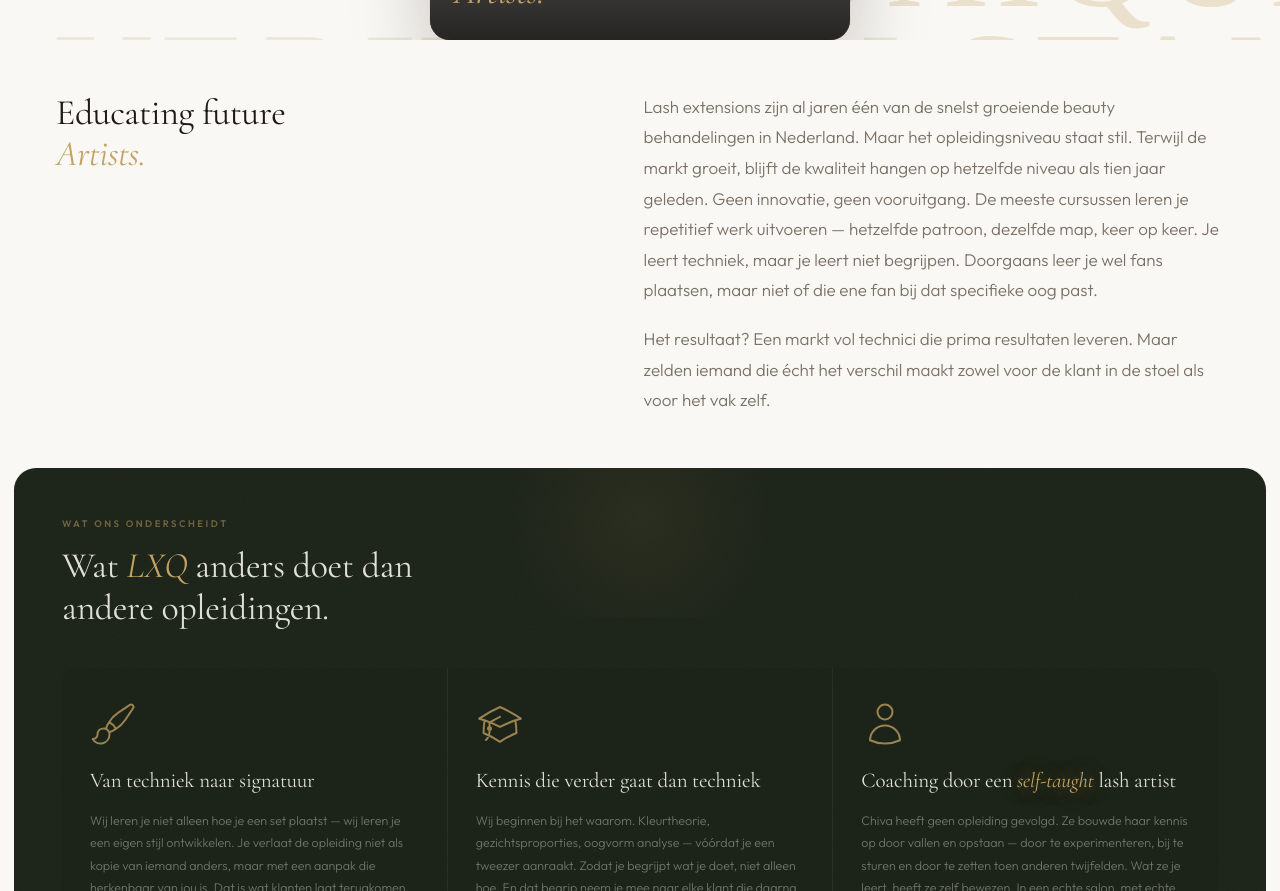
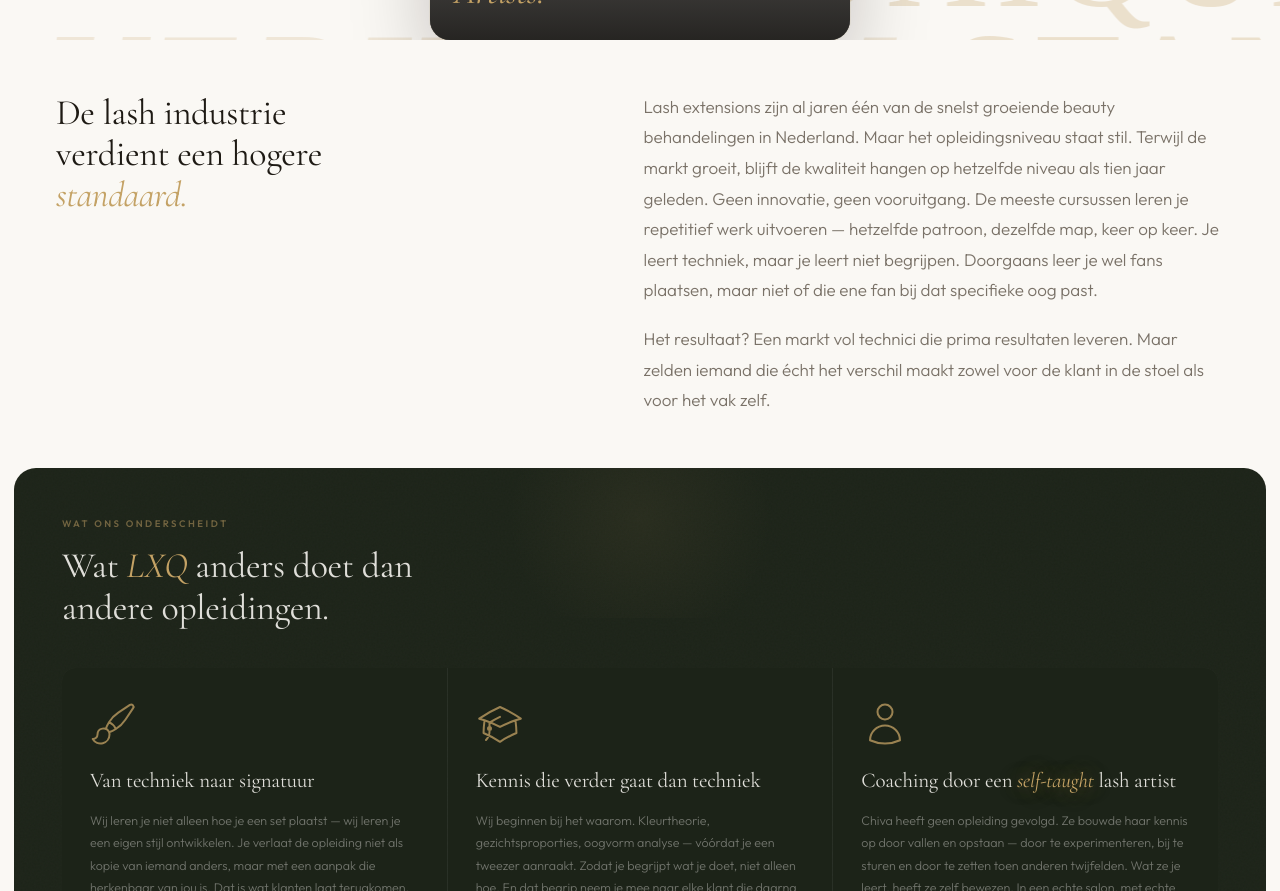
Before and after one commit to Luxique/luxique-react, a Next.js app: page / in a window 1280 px wide. Shown: the part 4800-5691 px from the top of the page. Built offline with nearby package versions, Linux system fonts and the light colour scheme; no server answers; grey boxes are pictures that could not be loaded.

Commit message:
fix: restore 'De lash industrie verdient een hogere standaard' tekst

```diff
--- a/src/components/Missie.tsx
+++ b/src/components/Missie.tsx
@@ -83,7 +83,7 @@
       {/* ══ LOOSE TEXT ══ */}
       <div className="p-[52px_56px] max-[860px]:p-[40px_20px] grid grid-cols-1 min-[860px]:grid-cols-[1fr_1.1fr] gap-[60px] max-[860px]:gap-7 items-start">
         <div className="font-['Cormorant_Garamond'] text-[clamp(27px,2.8vw,38px)] font-normal leading-[1.15] text-[#1E1A14] tracking-[-0.01em] min-[860px]:sticky min-[860px]:top-[40px]">
-          Educating future<br /><span className="font-['Cormorant_Garamond'] italic font-normal text-[#C4A265]">Artists.</span>
+          De lash industrie<br />verdient een hogere<br /><span className="font-['Cormorant_Garamond'] italic font-normal text-[#C4A265]">standaard.</span>
         </div>
 
         <div className="flex flex-col gap-[18px]">
```
